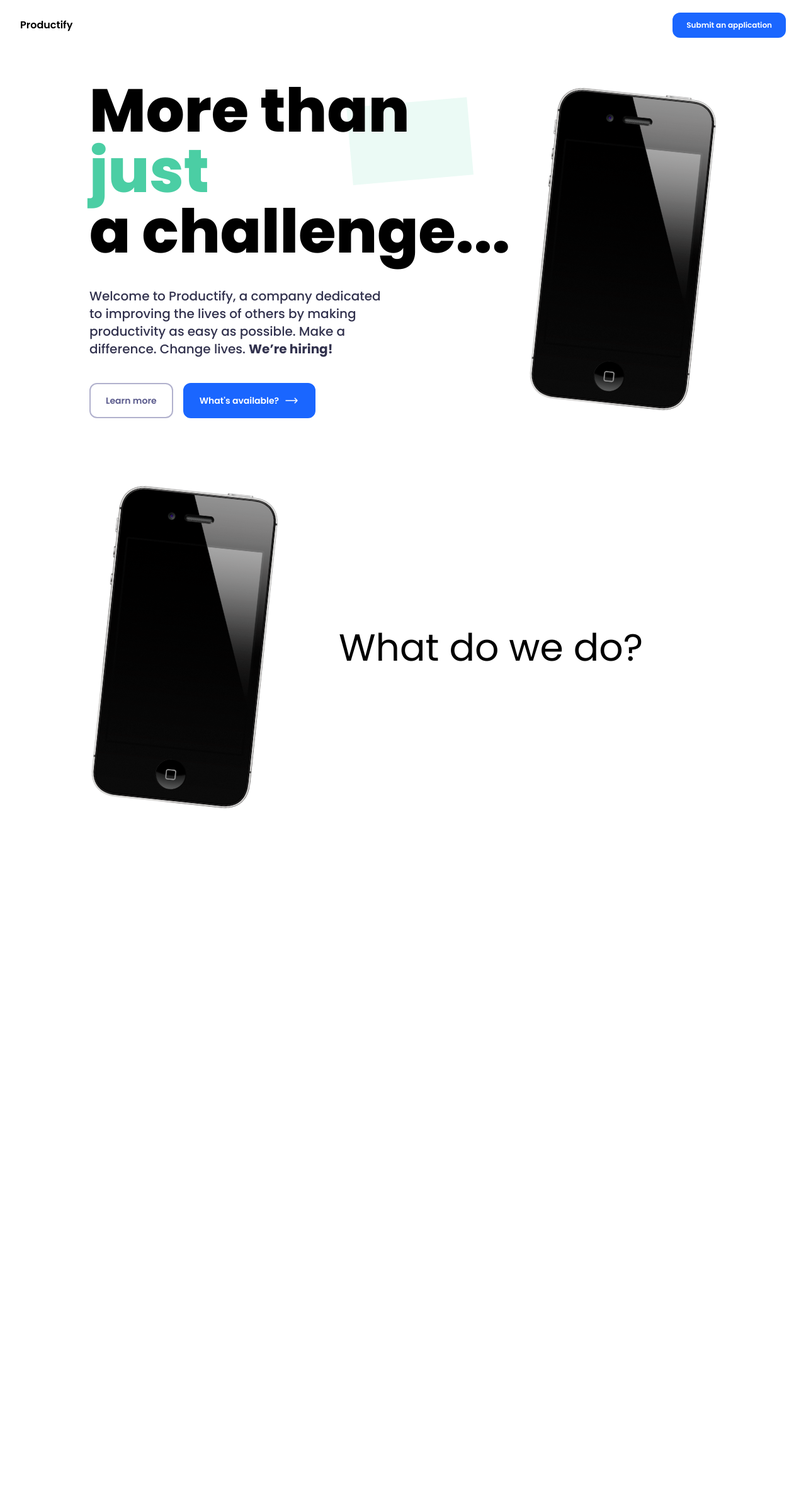
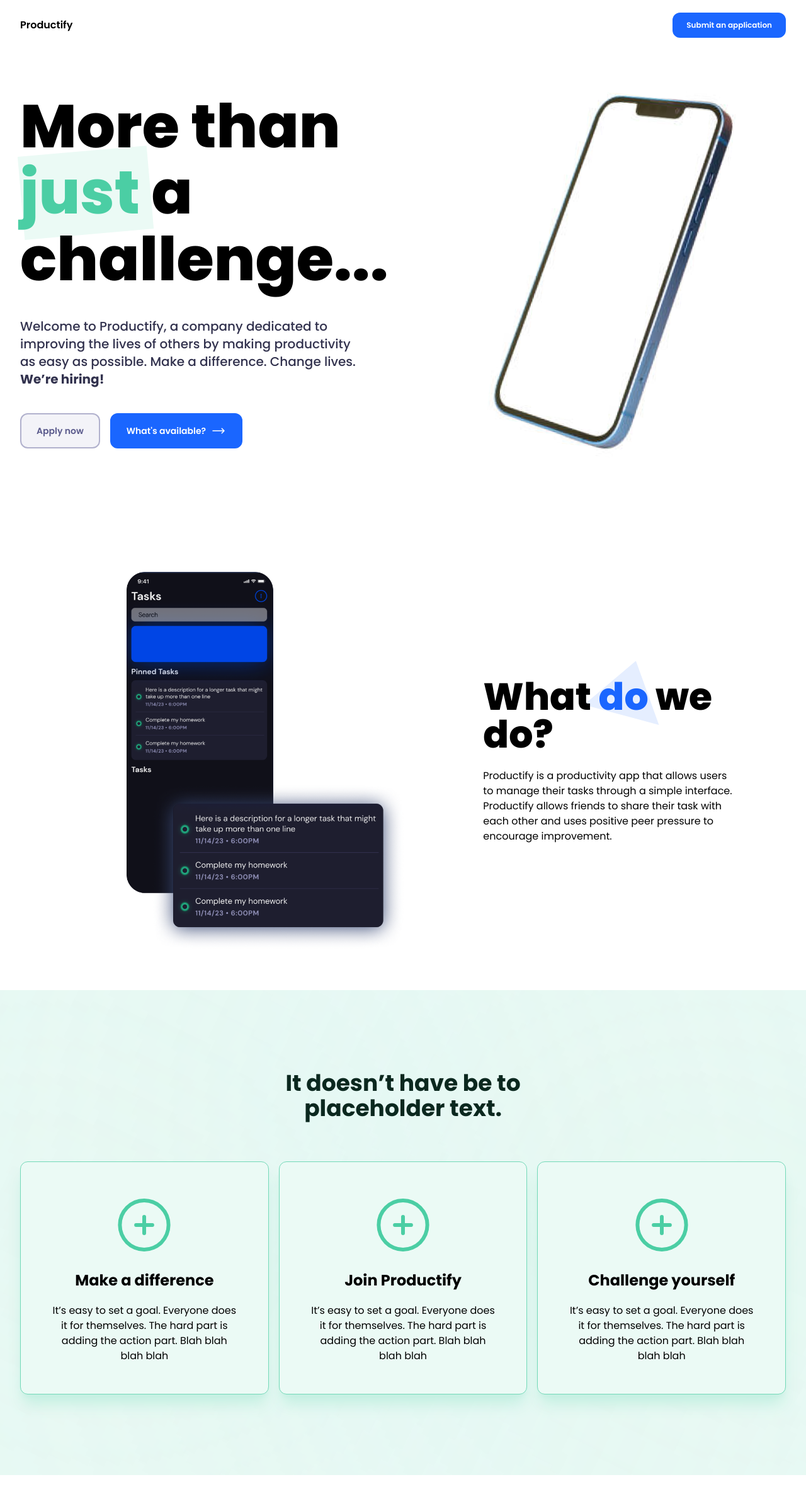
Before and after one commit to Productify-App/svelte-web, a SvelteKit app: page / in a window 1280 px wide. Shown: the top 2380 px of the page at 63% size. Before the commit the page ends 1344 px from the top, so only its background shows below. Built offline with nearby package versions, Linux system fonts and the light colour scheme; a web font is replaced by a local one.

Commit message:
Add more sections of the landing page, tweak button design

```diff
--- a/src/app.css
+++ b/src/app.css
@@ -15,7 +15,7 @@
 }
 
 .display-lg {
-    @apply text-8xl;
+    @apply text-8xl leading-[1.1];
 }
 
 .display-md {
@@ -26,6 +26,34 @@
     @apply font-extrabold;
 }
 
+.heading-2xl {
+    @apply text-4xl;
+}
+
+.heading-xl {
+    @apply text-3xl;
+}
+
+.heading-lg {
+    @apply text-2xl;
+}
+
+.heading-md {
+    @apply text-xl;
+}
+
+.heading-sm {
+    @apply text-lg;
+}
+
+.heading-xs {
+    @apply text-base;
+}
+
+.heading-2xl.bold, .heading-xl.bold, .heading-lg.bold, .heading-md.bold, .heading-sm.bold, .heading-xs.bold {
+    @apply font-bold;
+}
+
 .center {
     @apply -translate-x-1/2 -translate-y-1/2;
 }
--- a/src/components/Button.svelte
+++ b/src/lib/components/Button.svelte
@@ -1,14 +1,15 @@
 <script lang="ts">
     export let label = "Hello World";
     export let link = "#";
-    export let color: "primary"| "secondary" | "accent" = "primary";
+    export let color: "primary"| "secondary" | "accent" | "white" = "primary";
     export let size: "sm" | "md" | "lg" | "xl" = "md";
     export let outlined = false;
+    export let iconStyles = "";
 </script>
 
 <style>
     .button {
-        @apply font-semibold flex items-center hover:brightness-125 transition-all rounded-xl cursor-pointer px-5 py-2.5 text-xs border-2 bg-primary-5 border-primary-5 text-primary-1;
+        @apply active:brightness-[120%] active:scale-[97.5%] hover:shadow-xl hover:brightness-[105%] flex gap-2 items-center font-semibold transition-all rounded-xl cursor-pointer px-5 py-2.5 text-xs border-2 bg-primary-5 border-primary-5 text-white;
     }
 
     .button.sm {
@@ -35,6 +36,10 @@
         @apply border-2 bg-surface-3 border-surface-3 text-surface-6;
     }
 
+    .button.white {
+        @apply border-2 bg-white border-white text-surface-10;
+    }
+
     .button.outlined.primary {
         @apply bg-transparent text-primary-7 hover:bg-primary-5 hover:text-primary-1;
     }
@@ -44,12 +49,12 @@
     }
 
     .button.outlined.surface {
-        @apply bg-transparent text-surface-6 hover:bg-surface-3 hover:text-surface-7;
+        @apply bg-opacity-15 hover:bg-opacity-5 text-surface-6 bg-surface-3 hover:text-surface-7;
     }
 </style>
 
-<a href={link} on:click class:outlined class={`button hover:-translate-y-[5%] hover:shadow ${color} ${size} flex gap-2 items-center`}>
-    <slot name="icon left" />
+<a href={link} on:click class:outlined class={`button ${color} ${size}`}>
+    <slot name="icon left" class={iconStyles} />
     {label}
-    <slot name="icon right" />
+    <slot name="icon right" class={iconStyles} />
 </a>
--- /dev/null
+++ b/src/lib/components/FeatureCard.svelte
@@ -0,0 +1,13 @@
+<script lang="ts">
+    export let title: string;
+    export let description: string;
+</script>
+
+<div class="p-12 flex flex-col items-center bg-accent-1 border border-accent-4 rounded-xl  shadow-xl shadow-accent-2">
+    <slot name="icon" />
+    <div>
+
+    </div>
+    <h1 class="heading-lg bold mt-5 text-center w-full">{title}</h1>
+    <p class=" mt-5 text-center w-full">{description}</p>
+</div>
--- a/src/routes/+layout.svelte
+++ b/src/routes/+layout.svelte
@@ -1,5 +1,12 @@
 <script>
     import "../app.css";
+    import Button from "$lib/components/Button.svelte";
 </script>
 
+<nav class="flex items-center max-w-screen-xl px-8 mx-auto w-screen py-5 justify-between">
+    <h1 class="font-semibold">Productify</h1>
+
+    <Button label="Submit an application" link="/application/submit" />
+</nav>
+
 <slot />
--- a/src/routes/+page.svelte
+++ b/src/routes/+page.svelte
@@ -1,29 +1,51 @@
 <script>
-    import Button from "../components/Button.svelte";
+    import Button from "$lib/components/Button.svelte";
 
-    import phonePic from "$lib/IPhone_4S_No_shadow.png";
+    import phonePic from "$lib/iphone.png";
+    import placeholder from "$lib/placeholder.png";
+    import FeatureCard from "$lib/components/FeatureCard.svelte";
 </script>
 
-<nav class="flex items-center max-w-screen-xl px-8 mx-auto w-screen py-5 justify-between">
-    <h1 class="font-semibold">Productify</h1>
+<style>
+    .blurbox {
+        width: 60vw;
+        height: 40vh;
+        @apply bg-accent-2;
+        filter: blur(700px);
+    }
 
-    <Button label="Submit an application" link="/application/submit" />
-</nav>
+    .blurbox.left {
+        left: 10%;
+        top: 50%;
+        transform: translate(-50%, -50%) rotate(26deg);
+    }
+
+    .blurbox.right {
+        right: -10%;
+        bottom: 50%;
+        transform: translate(20%, 50%) rotate(26deg);
+    }
+</style>
+
 <body>
-<section class="max-w-screen-xl px-8 py-4 mx-auto flex items-center justify-center gap-24">
-    <div class="flex flex-col gap-4 w-[600px]">
-        <div class="relative">
-            <h1 class="display-lg bold">More than <span class="display-lg bold -z-10 text-accent-5 relative"><svg class="absolute inline-block -z-10 top-1/2 left-1/2 center" width="220" height="140" viewBox="0 0 319 220" fill="none" xmlns="http://www.w3.org/2000/svg">
-            <rect x="0.984131" y="26.5806" width="301.435" height="194" transform="rotate(-4.98785 0.984131 26.5806)" fill="#EBFAF5"/>
-            </svg>just</span></h1>
-            <h1 class="display-lg bold whitespace-nowrap">a challenge...</h1>
-        </div>
-        <p class="text-xl text-surface-8 my-6 w-4/5 font-medium">
+<section class="max-w-screen-xl px-8 pb-16 mx-auto flex items-center justify-center gap-24">
+    <div class="flex flex-col gap-4">
+            <h1 class="display-lg bold">
+                More than<br />
+                <span class="display-lg bold -z-10 text-accent-5 relative">
+                    just
+                    <svg class="absolute inline-block -z-10 top-1/2 left-1/2 center" width="300" height="150" viewBox="0 0 319 220" fill="none" xmlns="http://www.w3.org/2000/svg">
+                        <rect x="0.984131" y="26.5806" width="301.435" height="194" transform="rotate(-4.98785 0.984131 26.5806)" fill="#EBFAF5"/>
+                    </svg>
+                </span>
+                a challenge...
+            </h1>
+        <p class="text-xl text-surface-8 my-6 mr-24 font-medium">
             Welcome to Productify, a company dedicated to improving the lives of others by making productivity as easy as possible. Make a difference. Change lives. <strong>We’re hiring!</strong>
         </p>
         <div class="flex gap-4">
-            <Button label="Learn more" color="surface" outlined size="lg" link="/application/submit" />
-            <Button label="What's available?" size="lg" link="/application/submit">
+            <Button label="Apply now" color="surface" outlined size="lg" link="#" />
+            <Button label="What's available?" size="lg" link="#" >
                 <div slot="icon right">
                     <svg xmlns="http://www.w3.org/2000/svg" fill="none" viewBox="0 0 24 24" stroke-width="1.5" stroke="currentColor" class="w-6 h-6">
                         <path stroke-linecap="round" stroke-linejoin="round" d="M17.25 8.25 21 12m0 0-3.75 3.75M21 12H3" />
@@ -32,14 +54,59 @@
             </Button>
         </div>
     </div>
-    <img src={phonePic} alt="iPhone" class="w-[300px] h-[600px] object-contain rotate-6" />
+    <img src={phonePic} alt="iPhone" class="w-[800px] h-[700px] object-contain rotate-6 mr-16" />
 </section>
-<section class="max-w-screen-xl px-8 py-4 mx-auto flex items-center justify-center gap-24">
-    <img src={phonePic} alt="iPhone" class="w-[300px] h-[600px] object-contain rotate-6" />
-    <div class="flex flex-col gap-4 w-[600px]">
+<section class="max-w-screen-xl px-8 py-16 mx-auto flex items-center justify-center gap-24">
+    <img src={placeholder} alt="iPhone" class="w-[500px] h-[600px] object-contain ml-16" />
+    <div class="flex flex-col gap-4 w-1/3">
         <div class="relative">
-            <h1 class="display-md">What do we do?</h1>
+            <h1 class="display-md bold">What
+                <span class="display-md bold -z-10 text-primary-5 relative">
+                    do
+                    <svg class="absolute inline-block -z-10 top-[43%] left-[40%] center" width="120" height="185" viewBox="0 0 217 185" fill="none" xmlns="http://www.w3.org/2000/svg">
+                        <path d="M149.854 0.79892L216.093 184.733L0.523304 126.971L149.854 0.79892Z" fill="#E5EEFF"/>
+                    </svg>
+                </span>
+                we do?</h1>
+            <p class="mt-6">
+                Productify is a productivity app that allows users to manage their tasks through a simple interface. Productify allows friends to share their task with each other and uses positive peer pressure to encourage improvement.
+            </p>
         </div>
     </div>
 </section>
+<section class="overflow-hidden relative bg-accent-1 justify-center gap-24 -z-20">
+    <div class="absolute blurbox left -z-10" />
+    <div class="absolute blurbox right -z-10" />
+    <div class="max-w-screen-xl px-8 py-32 mx-auto z-10">
+        <h1 class="heading-2xl bold text-accent-10 w-1/3 text-center mx-auto">
+            It doesn’t have be to placeholder text.
+        </h1>
+        <div class="mx-auto flex gap-4 items-center mt-16">
+            <FeatureCard title="Make a difference" description="It’s easy to set a goal. Everyone does it for themselves. The hard part is adding the action part. Blah blah blah blah" >
+                <div slot="icon">
+                    <svg width="104" height="104" viewBox="0 0 104 104" fill="none" xmlns="http://www.w3.org/2000/svg">
+                        <path d="M52 39V65M64.875 52H39.125M90.625 52C90.625 57.1216 89.6259 62.193 87.6848 66.9247C85.7438 71.6564 82.8987 75.9557 79.312 79.5772C75.7253 83.1986 71.4673 86.0714 66.7811 88.0313C62.0949 89.9912 57.0723 91 52 91C46.9277 91 41.9051 89.9912 37.2189 88.0313C32.5327 86.0714 28.2747 83.1986 24.688 79.5772C21.1013 75.9557 18.2562 71.6564 16.3152 66.9247C14.3741 62.193 13.375 57.1216 13.375 52C13.375 41.6566 17.4444 31.7368 24.688 24.4228C31.9316 17.1089 41.756 13 52 13C62.244 13 72.0684 17.1089 79.312 24.4228C86.5556 31.7368 90.625 41.6566 90.625 52Z" stroke="#4BCEA4" stroke-width="6" stroke-linecap="round" stroke-linejoin="round"/>
+                    </svg>
+                </div>
+            </FeatureCard>
+            <FeatureCard title="Join Productify" description="It’s easy to set a goal. Everyone does it for themselves. The hard part is adding the action part. Blah blah blah blah" >
+                <div slot="icon">
+                    <svg width="104" height="104" viewBox="0 0 104 104" fill="none" xmlns="http://www.w3.org/2000/svg">
+                        <path d="M52 39V65M64.875 52H39.125M90.625 52C90.625 57.1216 89.6259 62.193 87.6848 66.9247C85.7438 71.6564 82.8987 75.9557 79.312 79.5772C75.7253 83.1986 71.4673 86.0714 66.7811 88.0313C62.0949 89.9912 57.0723 91 52 91C46.9277 91 41.9051 89.9912 37.2189 88.0313C32.5327 86.0714 28.2747 83.1986 24.688 79.5772C21.1013 75.9557 18.2562 71.6564 16.3152 66.9247C14.3741 62.193 13.375 57.1216 13.375 52C13.375 41.6566 17.4444 31.7368 24.688 24.4228C31.9316 17.1089 41.756 13 52 13C62.244 13 72.0684 17.1089 79.312 24.4228C86.5556 31.7368 90.625 41.6566 90.625 52Z" stroke="#4BCEA4" stroke-width="6" stroke-linecap="round" stroke-linejoin="round"/>
+                    </svg>
+                </div>
+            </FeatureCard>
+            <FeatureCard title="Challenge yourself" description="It’s easy to set a goal. Everyone does it for themselves. The hard part is adding the action part. Blah blah blah blah" >
+                <div slot="icon">
+                    <svg width="104" height="104" viewBox="0 0 104 104" fill="none" xmlns="http://www.w3.org/2000/svg">
+                        <path d="M52 39V65M64.875 52H39.125M90.625 52C90.625 57.1216 89.6259 62.193 87.6848 66.9247C85.7438 71.6564 82.8987 75.9557 79.312 79.5772C75.7253 83.1986 71.4673 86.0714 66.7811 88.0313C62.0949 89.9912 57.0723 91 52 91C46.9277 91 41.9051 89.9912 37.2189 88.0313C32.5327 86.0714 28.2747 83.1986 24.688 79.5772C21.1013 75.9557 18.2562 71.6564 16.3152 66.9247C14.3741 62.193 13.375 57.1216 13.375 52C13.375 41.6566 17.4444 31.7368 24.688 24.4228C31.9316 17.1089 41.756 13 52 13C62.244 13 72.0684 17.1089 79.312 24.4228C86.5556 31.7368 90.625 41.6566 90.625 52Z" stroke="#4BCEA4" stroke-width="6" stroke-linecap="round" stroke-linejoin="round"/>
+                    </svg>
+                </div>
+            </FeatureCard>
+        </div>
+    </div>
+</section>
+
+<section class="my-96 justify-center gap-24">
+</section>
 </body>
```
Also changed, not shown: src/lib/IPhone_4S_No_shadow.png (deleted), src/lib/iphone.png (added).
